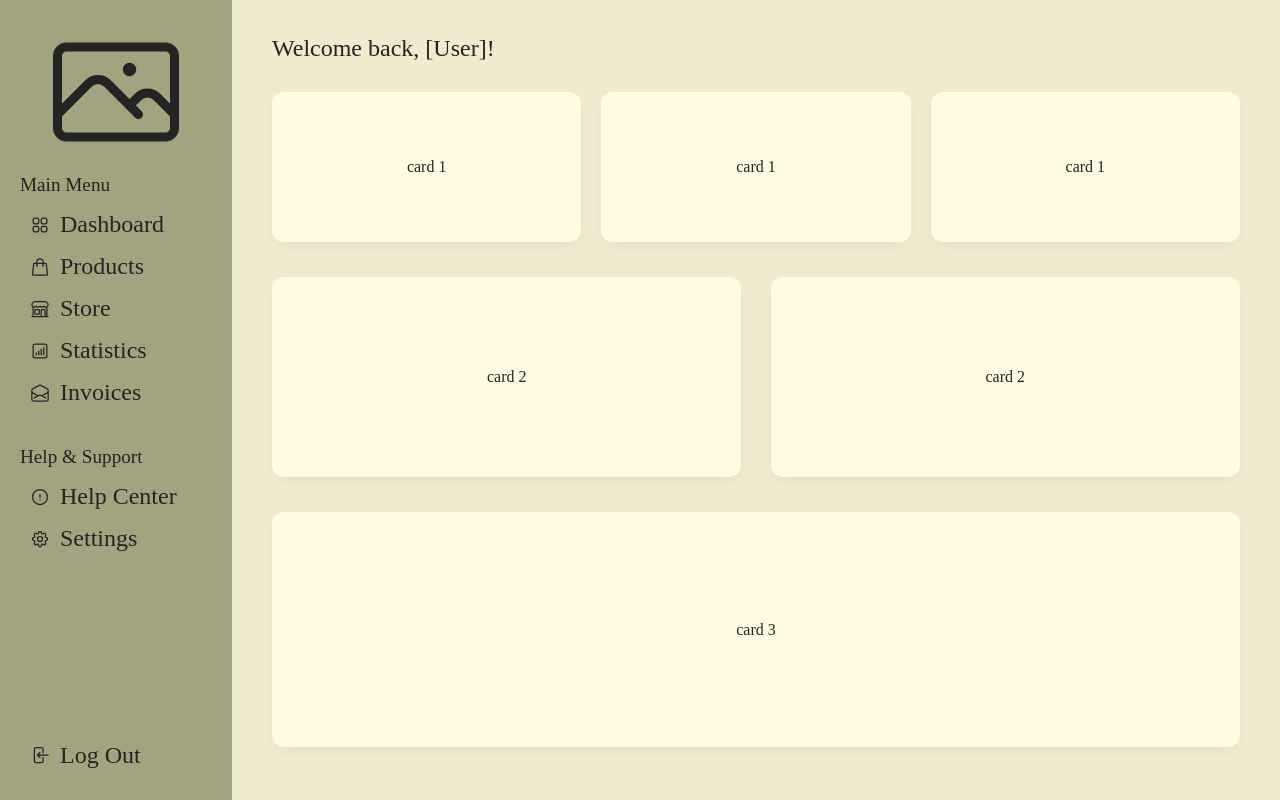
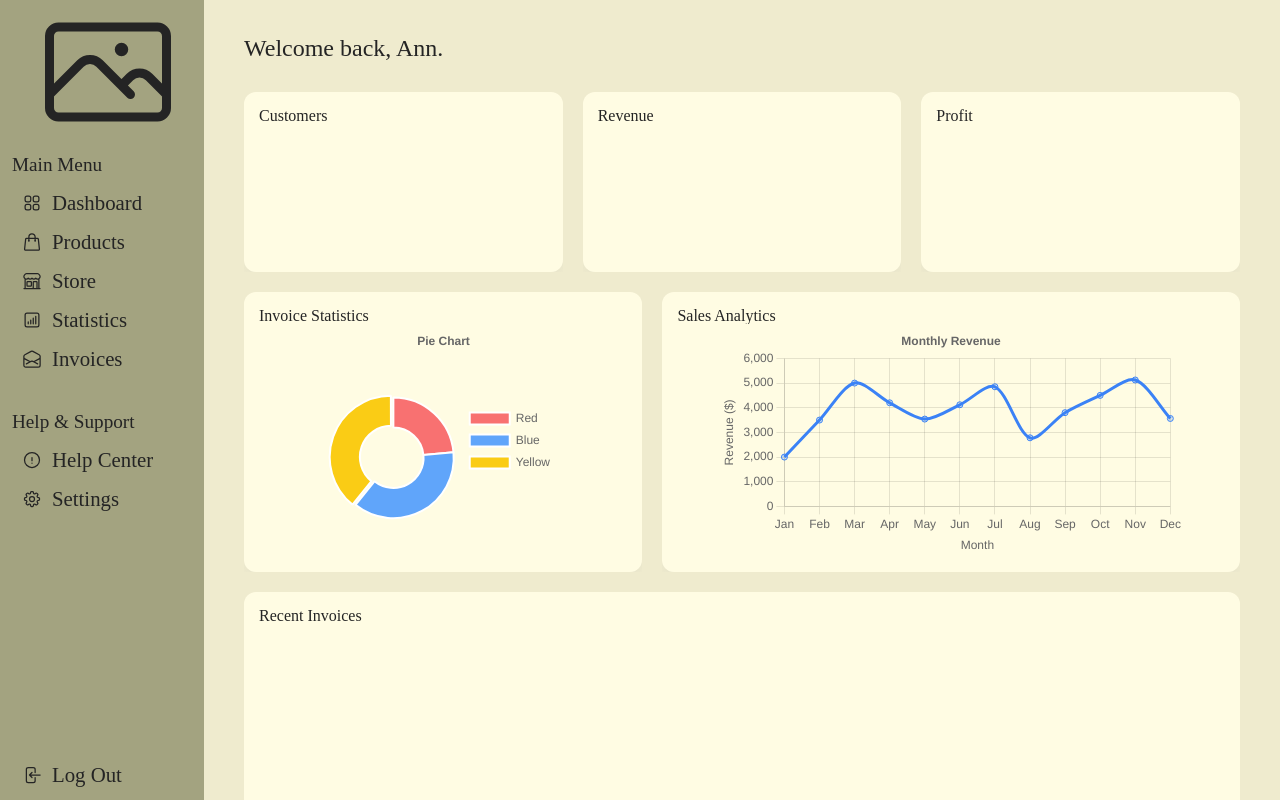
Before and after one commit to NadaAlinour/sales-dashboard, a Vue app in the folder dashboard/: page / in a window 1280 px wide. Built offline with nearby package versions, Linux system fonts and the light colour scheme.

Commit message:
Make only content area scrollable and add basic charts

```diff
--- a/dashboard/package.json
+++ b/dashboard/package.json
@@ -10,7 +10,9 @@
   },
   "dependencies": {
     "@heroicons/vue": "^2.2.0",
-    "vue": "^3.5.17"
+    "chart.js": "^4.5.0",
+    "vue": "^3.5.17",
+    "vue-chartjs": "^5.3.2"
   },
   "devDependencies": {
     "@vitejs/plugin-vue": "^6.0.0",
--- a/dashboard/src/App.vue
+++ b/dashboard/src/App.vue
@@ -2,36 +2,37 @@
 import Sidebar from "./components/Sidebar.vue";
 import Card from "./components/Card.vue";
 import TableCard from "./components/TableCard.vue";
-import GraphCard from "./components/GraphCard.vue";
+import LineCard from "./components/LineCard.vue";
+import PieCard from "./components/PieCard.vue";
 
 </script>
 
 <template>
-  <main class="main-container">
+  <div class="main-container">
     <nav class="sidebar-container">
       <Sidebar />
     </nav>
-    <section class="cards-container">
+    <main class="cards-container">
       <div class="welcome-header">
-        <h3>Welcome back, [User]!</h3>
+        <h3>Welcome back, Ann.</h3>
       </div>
 
       <div class="cards">
         <div class="card-small-container">
-          <div class="card-small"><Card /></div>
-          <div class="card-small"><Card /></div>
-          <div class="card-small"><Card /></div>
+          <div class="card-small"><Card title="Customers" /></div>
+          <div class="card-small"><Card title="Revenue" /></div>
+          <div class="card-small"><Card title="Profit" /></div>
         </div>
 
         <div class="card-med-container">
-          <div class="card-med"><GraphCard /></div>
-          <div class="card-med"><GraphCard /></div>
+          <div class="card-med1"><PieCard title="Invoice Statistics" /></div>
+          <div class="card-med2"><LineCard title="Sales Analytics" /></div>
         </div>
 
-        <div class="card-large"><TableCard /></div>
+        <div class="card-large"><TableCard title="Recent Invoices" /></div>
       </div>
-    </section>
-  </main>
+    </main>
+  </div>
 </template>
 
 <style scoped>
--- a/dashboard/src/assets/main.css
+++ b/dashboard/src/assets/main.css
@@ -1,6 +1,7 @@
 * {
   margin: 0;
   padding: 0;
+  overflow-y: hidden;
   color: #242424;
 }
 
@@ -11,38 +12,39 @@ ul li {
 .main-container {
   display: flex;
   background-color: #efebce;
-  min-height: 100vh;
+  height: 100vh;
+  overflow-y: auto;
 }
 
 .sidebar-container {
+  top: 0;
+  position: sticky;
   background-color: #a3a380;
-
   width: 15%;
-  padding: 20px;
+  padding-left: 12px;
   display: flex;
+  height: 100vh;
 }
 
 .cards-container {
-  flex-grow: 1;
+  flex: 1;
   padding: 15px 40px 35px 40px;
+  overflow-y: auto;
 }
 
 /* common styling between all card types */
 .card {
   background-color: #fffce3;
-  /*border: 1px solid rgba(0, 0, 0, 0.212);*/
   border-radius: 12px;
   /* h-offset v-offset blur spread colour */
   box-shadow: 0px 5px 15px -10px #bababa;
-  display: flex;
-  align-items: center;
-  justify-content: center;
+  padding: 15px;
 }
 
 .cards {
   display: flex;
   flex-direction: column;
-  row-gap: 35px;
+  row-gap: 20px;
 }
 
 .card-small-container {
@@ -57,15 +59,19 @@ ul li {
 }
 
 .card-med-container {
-  grid-column: span 3;
   display: flex;
   width: 100%;
   justify-content: space-between;
   align-items: center;
+  gap: 20px;
 }
 
-.card-med {
-  width: 48.5%;
+.card-med1 {
+  width: 40%;
+}
+
+.card-med2 {
+  flex: 1;
 }
 
 .card-large {
@@ -107,3 +113,16 @@ ul li {
     display: none;
   }
 }
+
+.graph-card-container {
+  display: flex;
+  flex-direction: column;
+  align-items: center;
+  justify-content: center;
+}
+
+.card-header {
+  width: 100%;
+  display: flex;
+  justify-content: space-between;
+}
--- a/dashboard/src/components/Card.vue
+++ b/dashboard/src/components/Card.vue
@@ -1,10 +1,10 @@
 <script setup>
-defineProps({});
+const props = defineProps(['title'])
 </script>
 
 <template>
   <div class="card card-container">
-    card 1
+    {{ title }}
   </div>
 </template>
 
--- a/dashboard/src/components/GraphCard.vue
+++ /dev/null
@@ -1,13 +0,0 @@
-<script setup>
-defineProps({});
-</script>
-
-<template>
-    <div class="card graph-card-container">card 2</div>
-</template>
-
-<style scoped>
-.graph-card-container {
-  height: 200px;
-}
-</style>
--- /dev/null
+++ b/dashboard/src/components/LineCard.vue
@@ -0,0 +1,109 @@
+<script setup>
+const props = defineProps(["title"]);
+import { reactive } from "vue";
+
+import { Line } from "vue-chartjs";
+import {
+  Chart as ChartJS,
+  Title,
+  Tooltip,
+  Legend,
+  LineElement,
+  CategoryScale,
+  LinearScale,
+  PointElement,
+} from "chart.js";
+
+ChartJS.register(
+  Title,
+  Tooltip,
+  Legend,
+  LineElement,
+  CategoryScale,
+  LinearScale,
+  PointElement
+);
+
+const lineData = reactive({
+  labels: [
+    "Jan",
+    "Feb",
+    "Mar",
+    "Apr",
+    "May",
+    "Jun",
+    "Jul",
+    "Aug",
+    "Sep",
+    "Oct",
+    "Nov",
+    "Dec",
+  ],
+  datasets: [
+    {
+      label: "Revenue",
+      data: [
+        "2000",
+        "3500",
+        "5000",
+        "4200",
+        "3540",
+        "4120",
+        "4850",
+        "2780",
+        "3800",
+        "4500",
+        "5125",
+        "3565",
+      ],
+      borderColor: "#3b82f6",
+      backgroundColor: "rgba(59, 130, 246, 0.2)",
+      tension: 0.3,
+      fill: true,
+    },
+  ],
+});
+
+const chartOptions = {
+  responsive: true,
+  plugins: {
+    legend: { display: false },
+    title: { display: true, text: "Monthly Revenue" },
+  },
+  scales: {
+    y: {
+      beginAtZero: true,
+      title: { display: true, text: "Revenue ($)" },
+    },
+    x: {
+      title: { display: true, text: "Month" },
+    },
+  },
+};
+</script>
+
+<template>
+  <div class="card graph-card-container">
+    <div class="card-header">{{ title }}</div>
+    <div class="line-container">
+      <Line :data="lineData" :options="chartOptions" />
+    </div>
+  </div>
+</template>
+
+<style scoped>
+.graph-card-container {
+  height: 250px;
+}
+
+.line-container {
+  display: flex;
+  align-items: center;
+  justify-content: space-evenly;
+  width: 100%;
+  overflow: hidden;
+  height: 100%;
+
+
+}
+</style>
--- /dev/null
+++ b/dashboard/src/components/PieCard.vue
@@ -0,0 +1,64 @@
+<script setup>
+const props = defineProps(["title"]);
+import { reactive } from "vue";
+import { Doughnut } from "vue-chartjs";
+
+import { Chart as ChartJS, Title, Tooltip, Legend, ArcElement } from "chart.js";
+
+// Register necessary Chart.js components
+ChartJS.register(Title, Tooltip, Legend, ArcElement);
+
+const pieData = reactive({
+  labels: ["Red", "Blue", "Yellow"],
+  datasets: [
+    {
+      label: "Votes",
+      data: [12, 19, 20],
+      backgroundColor: ["#f87171", "#60a5fa", "#facc15"],
+      hoverOffset: 4,
+      offset: [0, 0, 10],
+    },
+  ],
+});
+
+const chartOptions = {
+  responsive: true,
+  plugins: {
+    legend: {
+      position: "right",
+      labels: {
+        paddingLeft: 30
+      }
+    },
+    title: {
+      display: true,
+      text: "Pie Chart",
+    },
+  },
+};
+</script>
+
+<template>
+  <div class="card graph-card-container">
+    <div class="card-header">{{ title }}</div>
+    <div class="pie-container">
+      <Doughnut :data="pieData" :options="chartOptions" />
+    </div>
+  </div>
+</template>
+
+<style scoped>
+.graph-card-container {
+  height: 250px;
+}
+
+.pie-container {
+  display: flex;
+  align-items: center;
+  justify-content: space-evenly;
+  width: 100%;
+  overflow: hidden;
+  height: 100%;
+
+}
+</style>
--- a/dashboard/src/components/Sidebar.vue
+++ b/dashboard/src/components/Sidebar.vue
@@ -104,7 +104,7 @@ defineProps({});
 }
 
 .sidebar {
-  font-size: 1.5rem;
+  font-size: 1.3em;
   display: flex;
   flex-direction: column;
   color: white;
--- a/dashboard/src/components/TableCard.vue
+++ b/dashboard/src/components/TableCard.vue
@@ -1,16 +1,17 @@
 <script setup>
-defineProps({});
+const props = defineProps(['title'])
+
 </script>
 
 <template>
   <div class="card table-card-container">
-      card 3
+      {{title}}
   </div>
 </template>
 
 <style scoped>
 .table-card-container {
-  height: 235px;
+  height: 250px;
 
 }
 </style>
```
Also changed, not shown: 1 other file (tests, documents, lock files or other folders).
